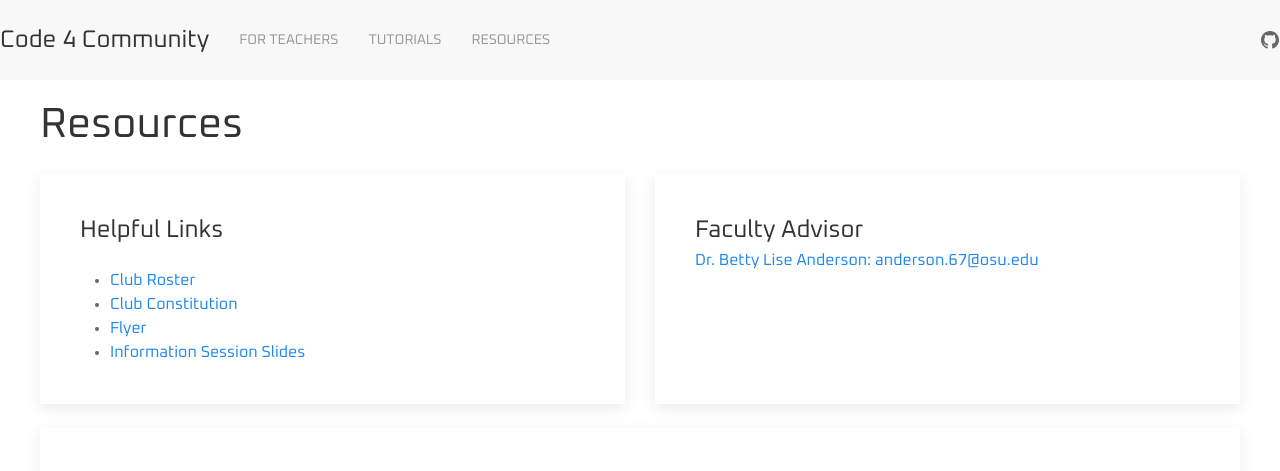
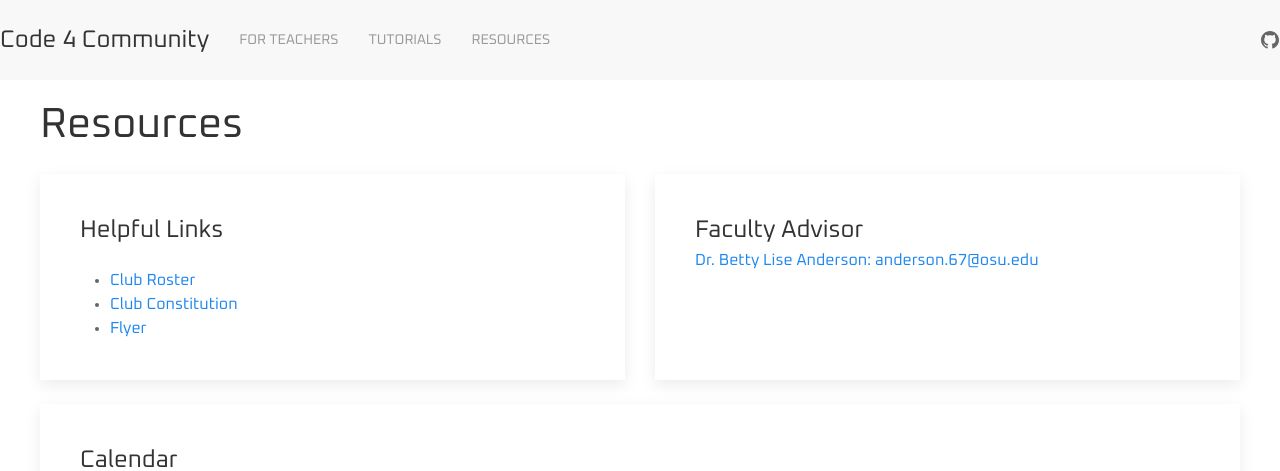
Before and after one commit to Code4Community/Code4Community.github.io, a Jekyll site: the page built from resources.html, in a window 1280 px wide. Shown: the top 471 px of the page. Built offline with Jekyll 4.4.1, drawn with Linux system fonts in a browser that asks for light colours; nearby versions of some CDN libraries.

Commit message:
Clean up resources page

```diff
--- a/resources.html
+++ b/resources.html
@@ -43,8 +43,7 @@
                 <li><a target="_blank"
                         href="https://activities.osu.edu/posts/studentorgs/constitutions/2017_10_19_09_07_16_6056.pdf">Club
                         Constitution</a></li>
-                <li><a href="./resources/flyer.pdf">Flyer</a></li>
-                <li><a href="./resources/intro_presentation.pdf">Information Session Slides</a></li>
+                <li><a href="/resources/flyer.pdf">Flyer</a></li>
             </ul>
         </div>
     </div>
@@ -52,8 +51,8 @@
     <div>
         <div class="uk-card uk-card-default uk-card-body">
             <h2 class="uk-card-title">Faculty Advisor</h2>
-            <a href="https://www2.ece.ohio-state.edu/~anderson/">Dr. Betty Lise Anderson: <a target="_blank"
-                    href="mailto:anderson.67@osu.edu">anderson.67@osu.edu</a></a>
+            <a href="https://www2.ece.ohio-state.edu/~anderson/">Dr. Betty Lise Anderson:</a> <a target="_blank"
+                href="mailto:anderson.67@osu.edu">anderson.67@osu.edu</a>
         </div>
     </div>
 </div>
```
Also changed, not shown: 2 other files.
